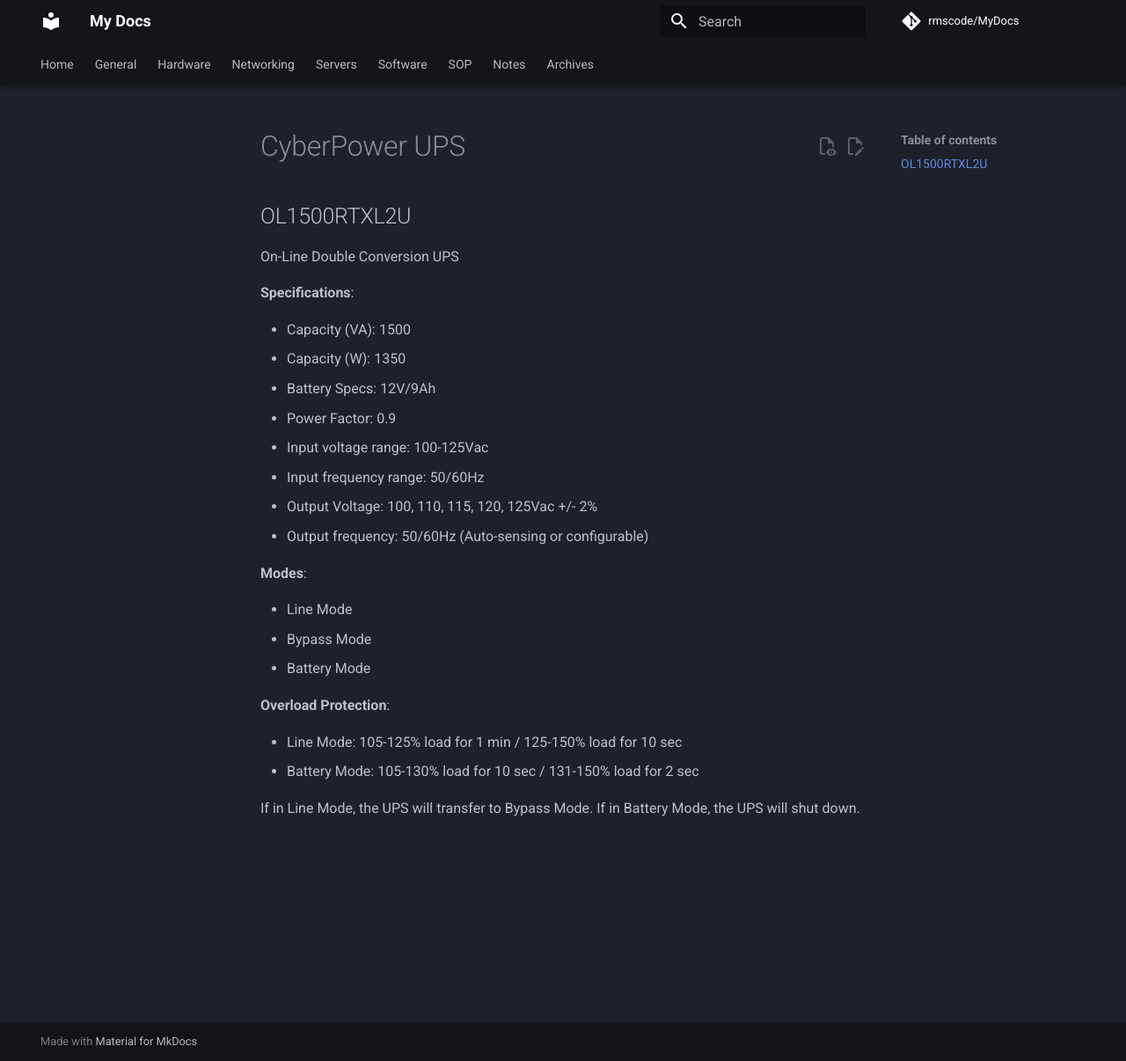
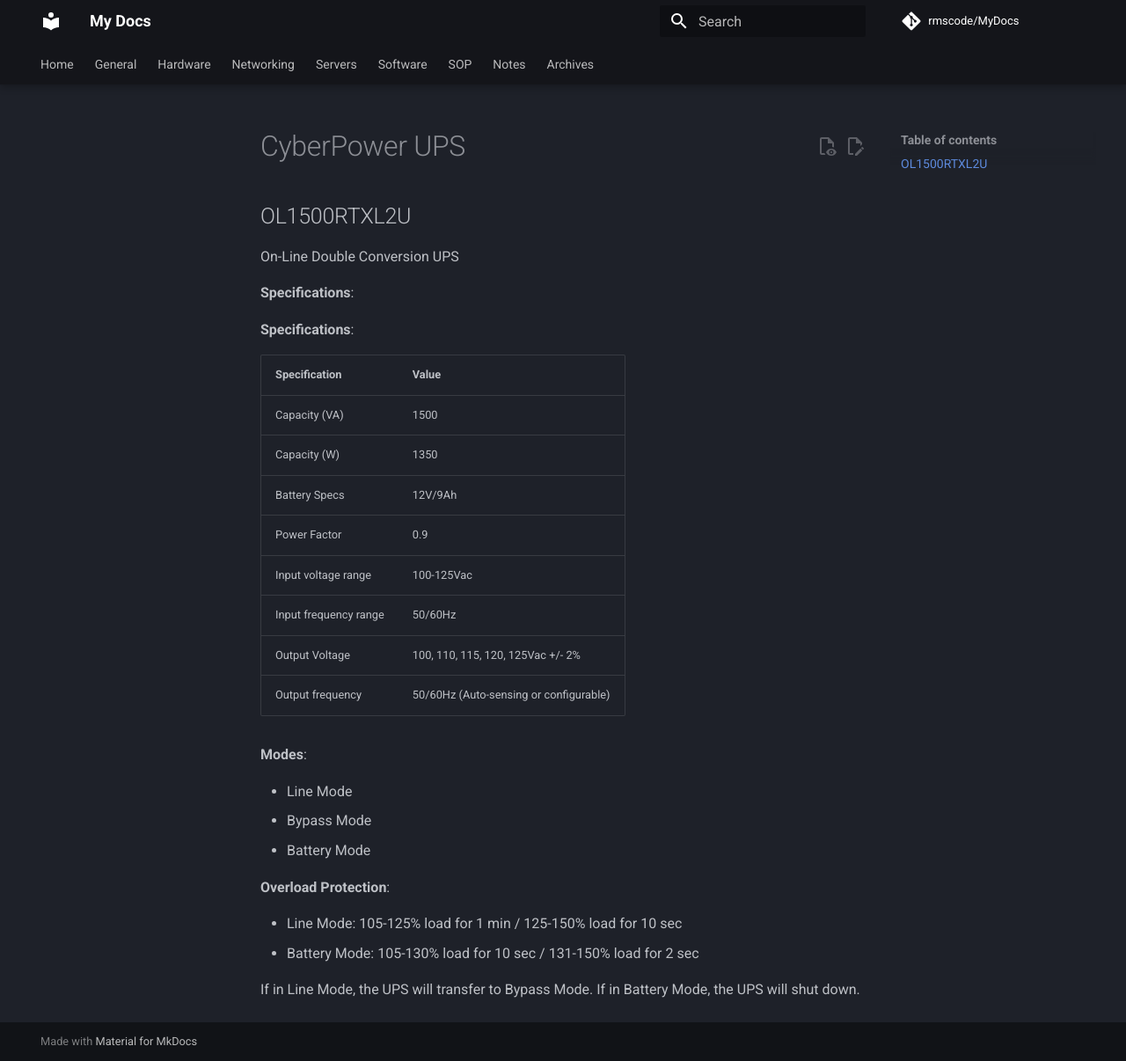
Before and after one commit to rmscode/binary-garden, an MkDocs documentation site: the page built from docs/hardware/UPS/cyberpower.md, in a window 1280 px wide and 1206 px high. Shown: the whole window at 88% size. Built offline with MkDocs 1.6.1 and Material for MkDocs 9.7.7, drawn with Linux system fonts in a browser that asks for light colours; comment, search, counter and statistics services are not loaded.

Commit message:
Update cyberpower.md

```diff
--- a/docs/hardware/UPS/cyberpower.md
+++ b/docs/hardware/UPS/cyberpower.md
@@ -6,14 +6,18 @@
 
 **Specifications**:
 
-- Capacity (VA): 1500
-- Capacity (W): 1350
-- Battery Specs: 12V/9Ah
-- Power Factor: 0.9
-- Input voltage range: 100-125Vac
-- Input frequency range: 50/60Hz
-- Output Voltage: 100, 110, 115, 120, 125Vac +/- 2%
-- Output frequency: 50/60Hz (Auto-sensing or configurable)
+**Specifications**:
+
+| Specification         | Value                          |
+|-----------------------|--------------------------------|
+| Capacity (VA)         | 1500                           |
+| Capacity (W)          | 1350                           |
+| Battery Specs         | 12V/9Ah                        |
+| Power Factor          | 0.9                            |
+| Input voltage range   | 100-125Vac                     |
+| Input frequency range | 50/60Hz                        |
+| Output Voltage        | 100, 110, 115, 120, 125Vac +/- 2% |
+| Output frequency      | 50/60Hz (Auto-sensing or configurable) |
 
 **Modes**:
 
```
